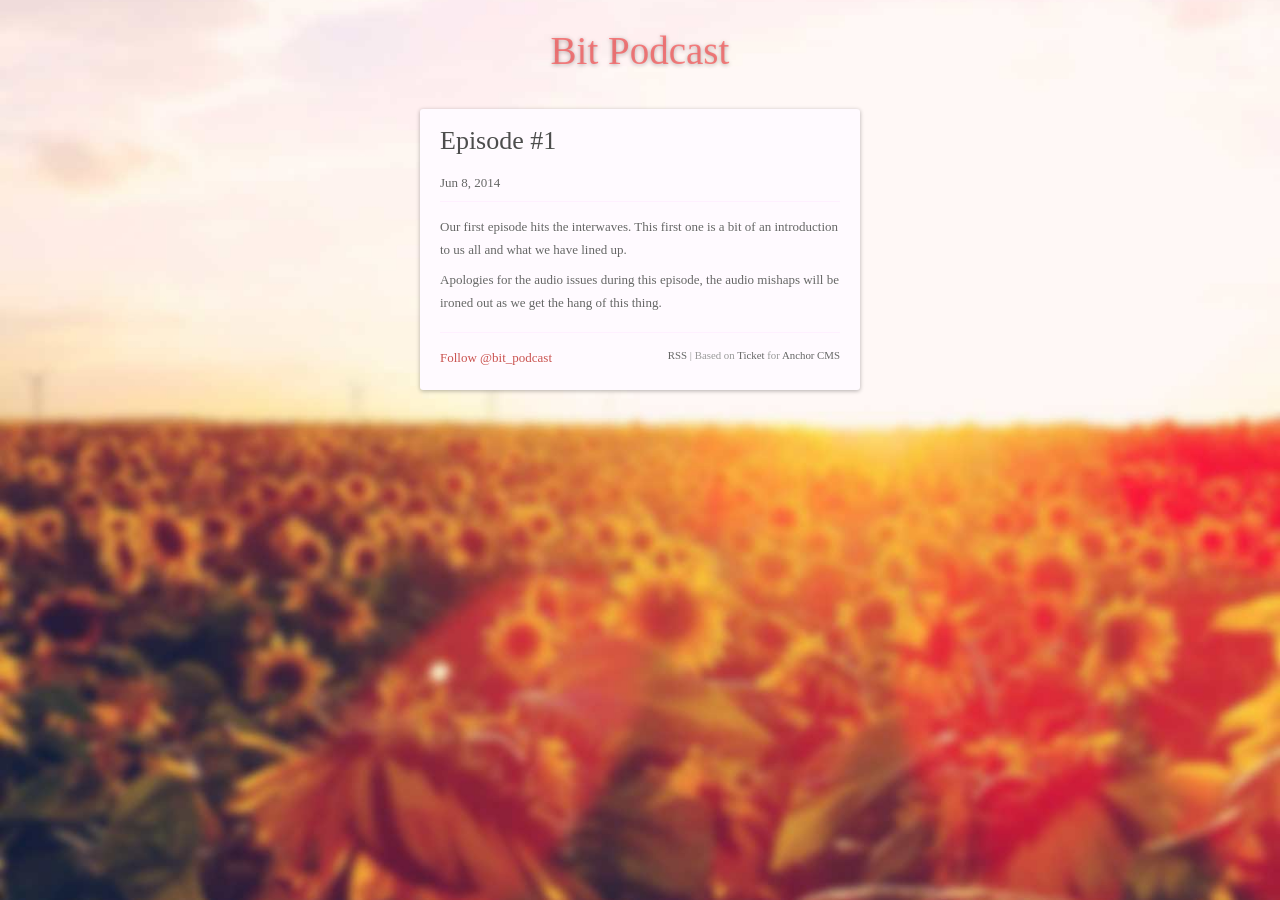
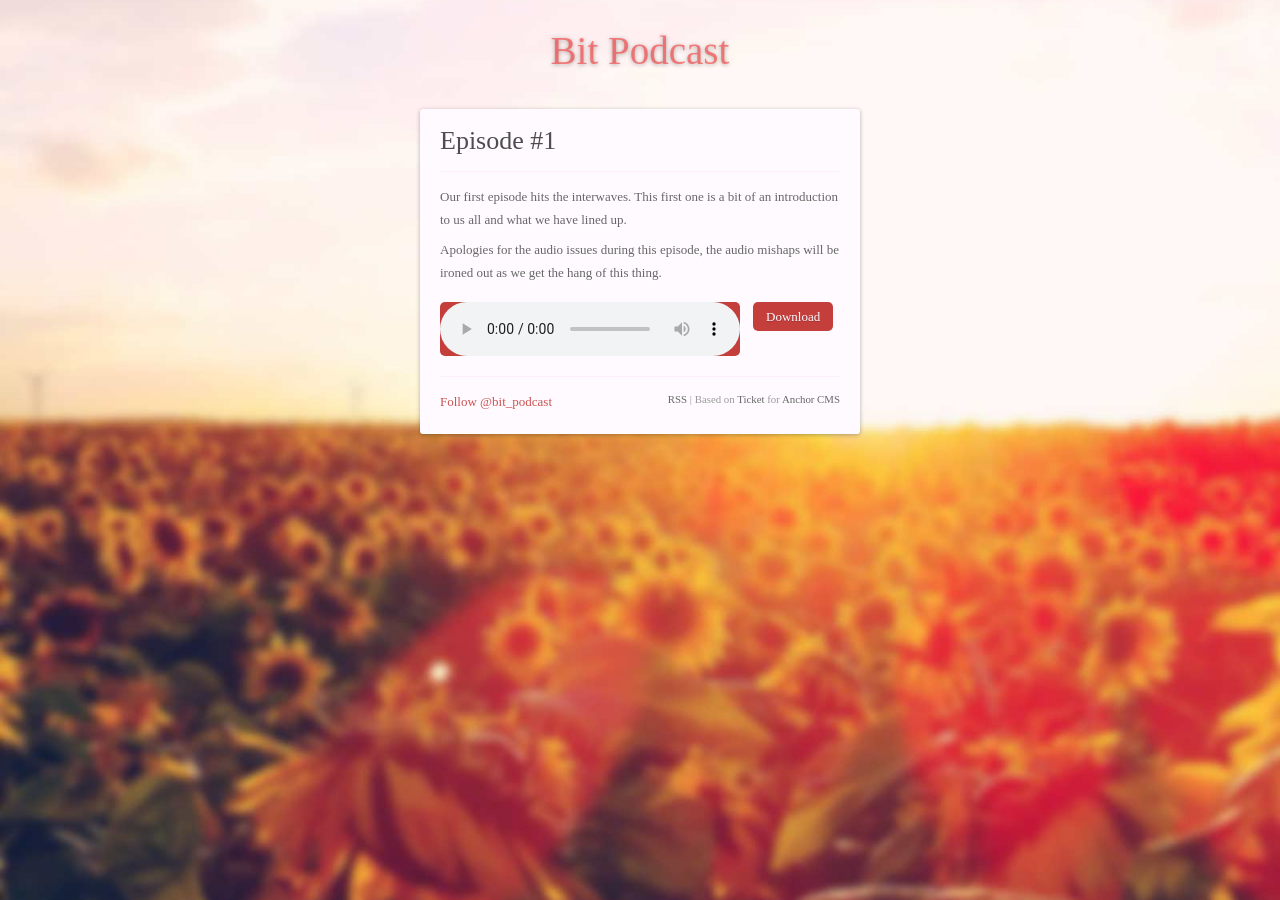
Before and after one commit to benjaminreid/bitpodcast.com, a Jekyll site: the page built from _posts/2013-06-05-episode-1.md, in a window 1280 px wide. Built offline with Jekyll 4.4.1, drawn with Linux system fonts in a browser that asks for light colours; some web fonts are replaced; comment, search, counter and statistics services are not loaded.

Commit message:
Post markup

```diff
--- a/_layouts/post.html
+++ b/_layouts/post.html
@@ -1,15 +1,16 @@
 ---
 layout: default
 ---
-<div class="post">
+<header>
+  <h1>{{ page.title }}</h1>
+</header>
 
-  <header class="post-header">
-    <h1>{{ page.title }}</h1>
-    <p class="meta">{{ page.date | date: "%b %-d, %Y" }}{% if page.author %} • {{ page.author }}{% endif %}{% if page.meta %} • {{ page.meta }}{% endif %}</p>
-  </header>
+<article>
+  {{ content }}
+</article>
 
-  <article class="post-content">
-  {{ content }}
-  </article>
+<audio src="{{ page.file }}" preload="auto" controls="controls" type="audio/mp3">
+  Your browser doesn't support the <code>audio</code> element.
+</audio>
 
-</div>
+<a href="{{ post.file }}" class="button">Download</a>
--- a/_posts/2014-06-08-welcome-to-jekyll.markdown
+++ b/_posts/2013-06-05-episode-1.md
@@ -1,7 +1,7 @@
 ---
 layout: post
 title: "Episode #1"
-date: 2014-06-08 16:02:35
+date: 2013-06-05 00:00:00
 file: https://s3-eu-west-1.amazonaws.com/bitpodcasts/episode-1.mp3
 excerpt: "The one where we didn't know quite way we were doing."
 ---
```
